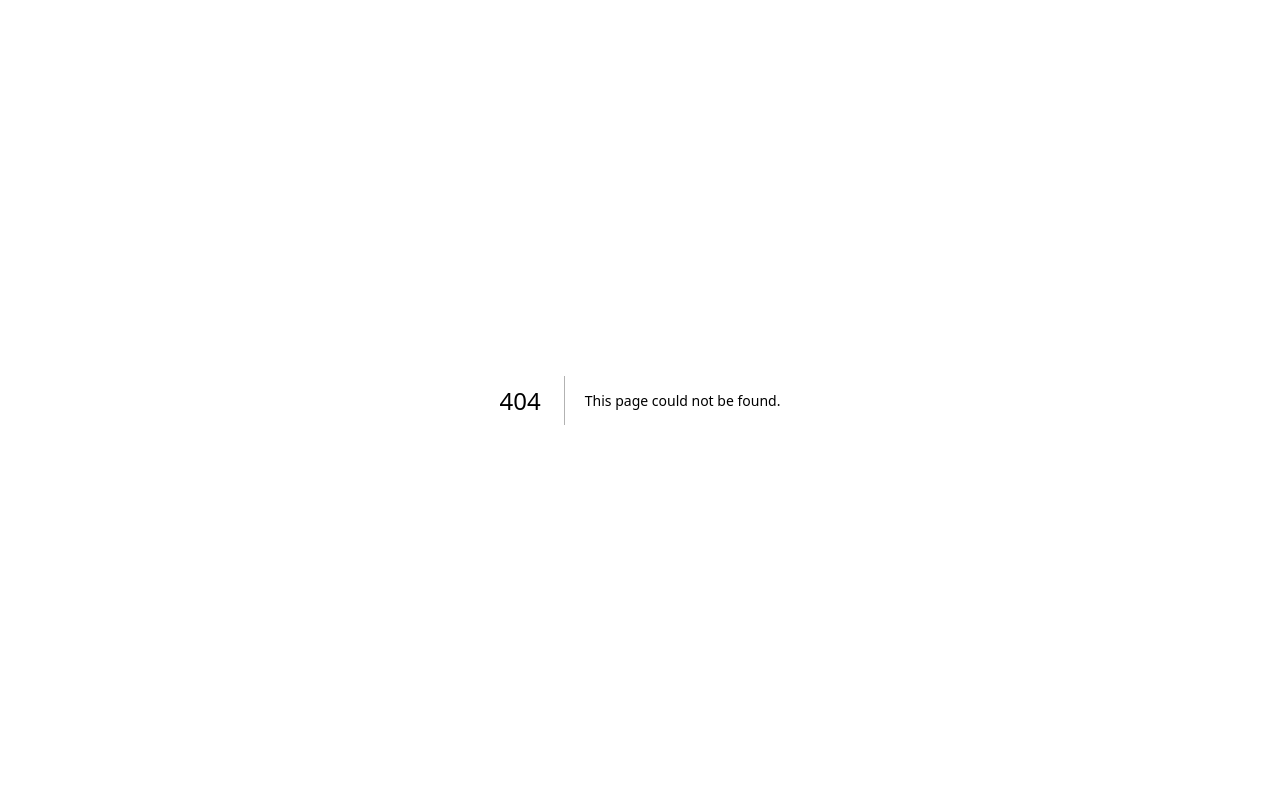
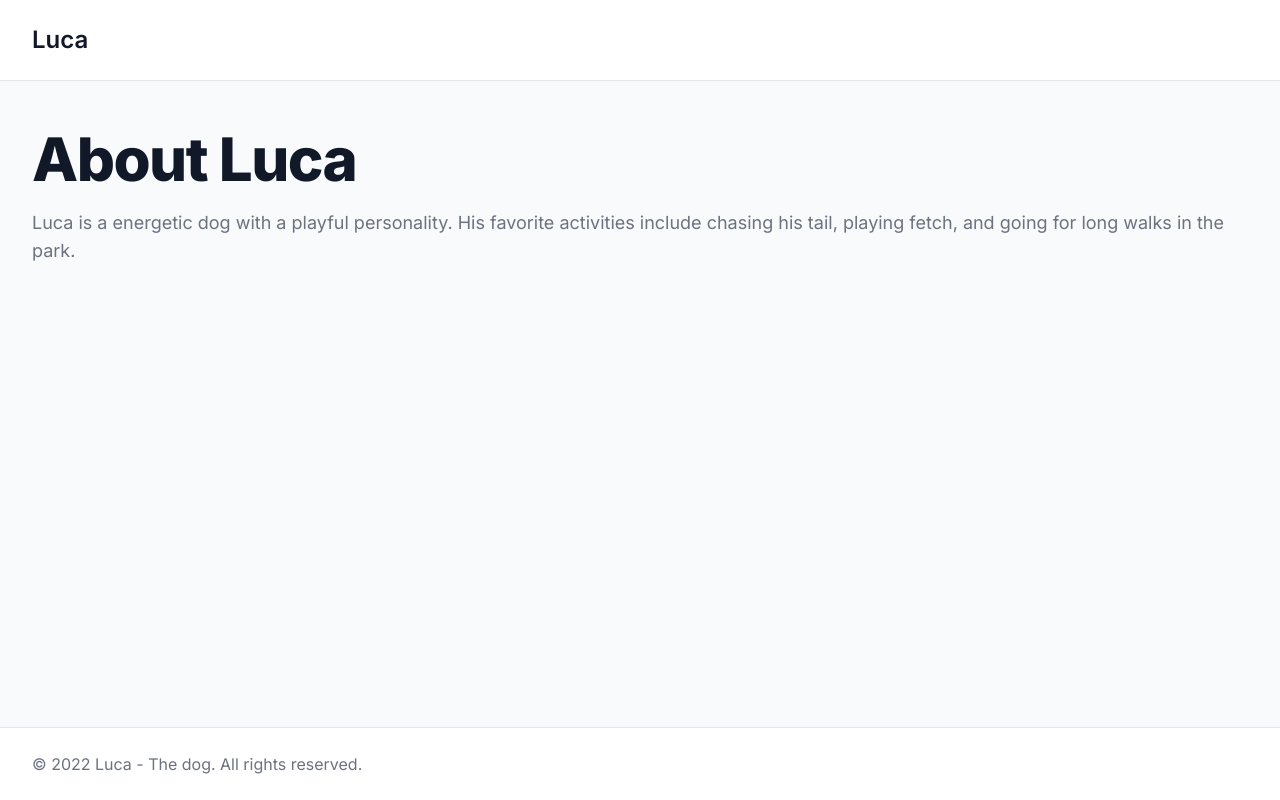
Before and after one commit to AvianIndustries/luca-website-147981, a Next.js app: page /about in a window 1280 px wide. Before the commit this address had no page. Built offline with nearby package versions, Linux system fonts and the light colour scheme.

Commit message:
AI generated: app/about/page.tsx

```diff
--- /dev/null
+++ b/app/about/page.tsx
@@ -0,0 +1,19 @@
+import { Header } from '../../components/Header';
+import { Footer } from '../../components/Footer';
+
+export default function AboutPage() {
+  return (
+    <div className='flex flex-col min-h-screen bg-gray-50'>
+      <Header />
+      <main className='flex-grow container mx-auto px-4 sm:px-6 lg:px-8 py-12'>
+        <h1 className='text-4xl tracking-tight font-extrabold text-gray-900 sm:text-5xl md:text-6xl'>
+          About Luca
+        </h1>
+        <p className='mt-5 text-lg text-gray-500'>
+          Luca is a energetic dog with a playful personality. His favorite activities include chasing his tail, playing fetch, and going for long walks in the park.
+        </p>
+      </main>
+      <Footer />
+    </div>
+  )
+}
```
